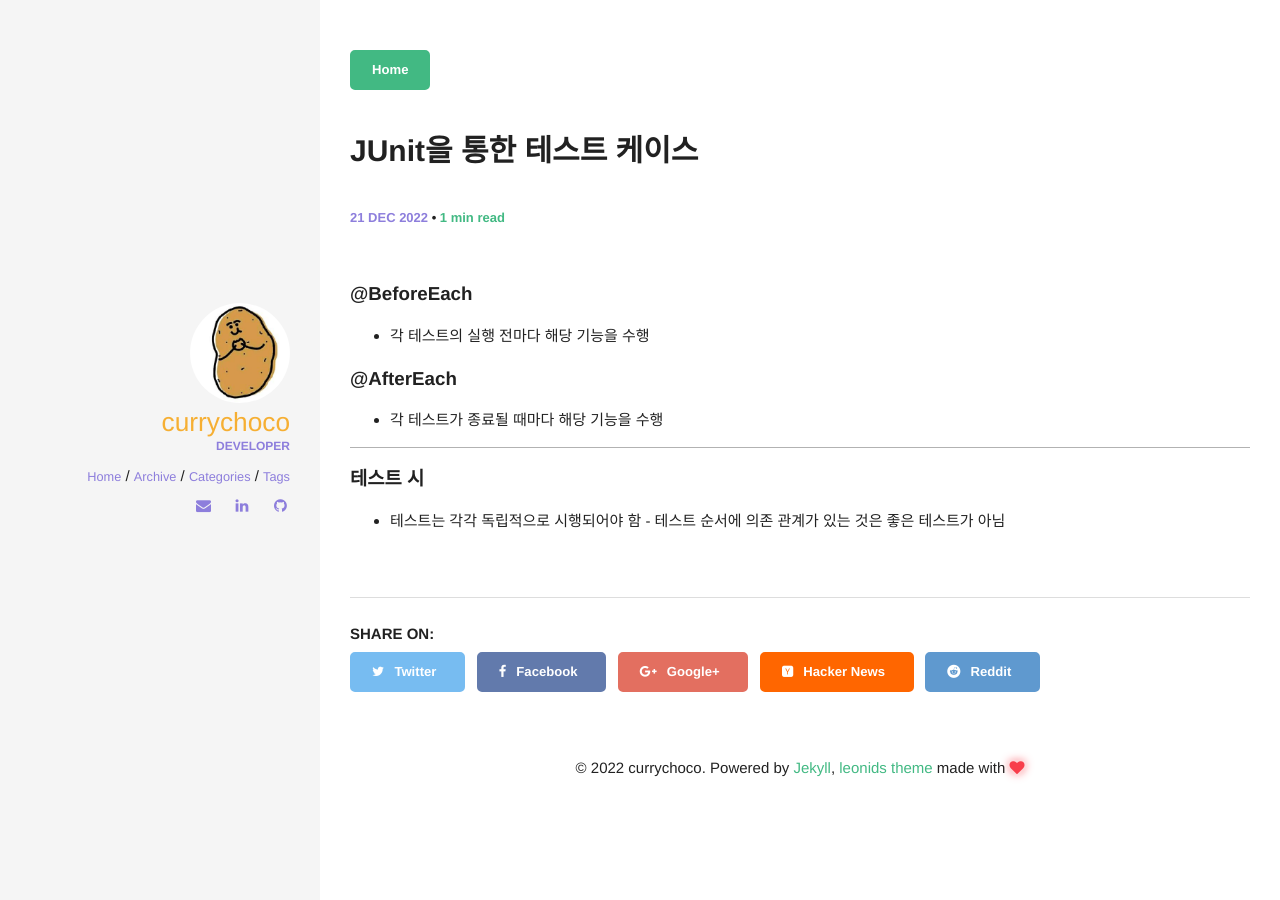
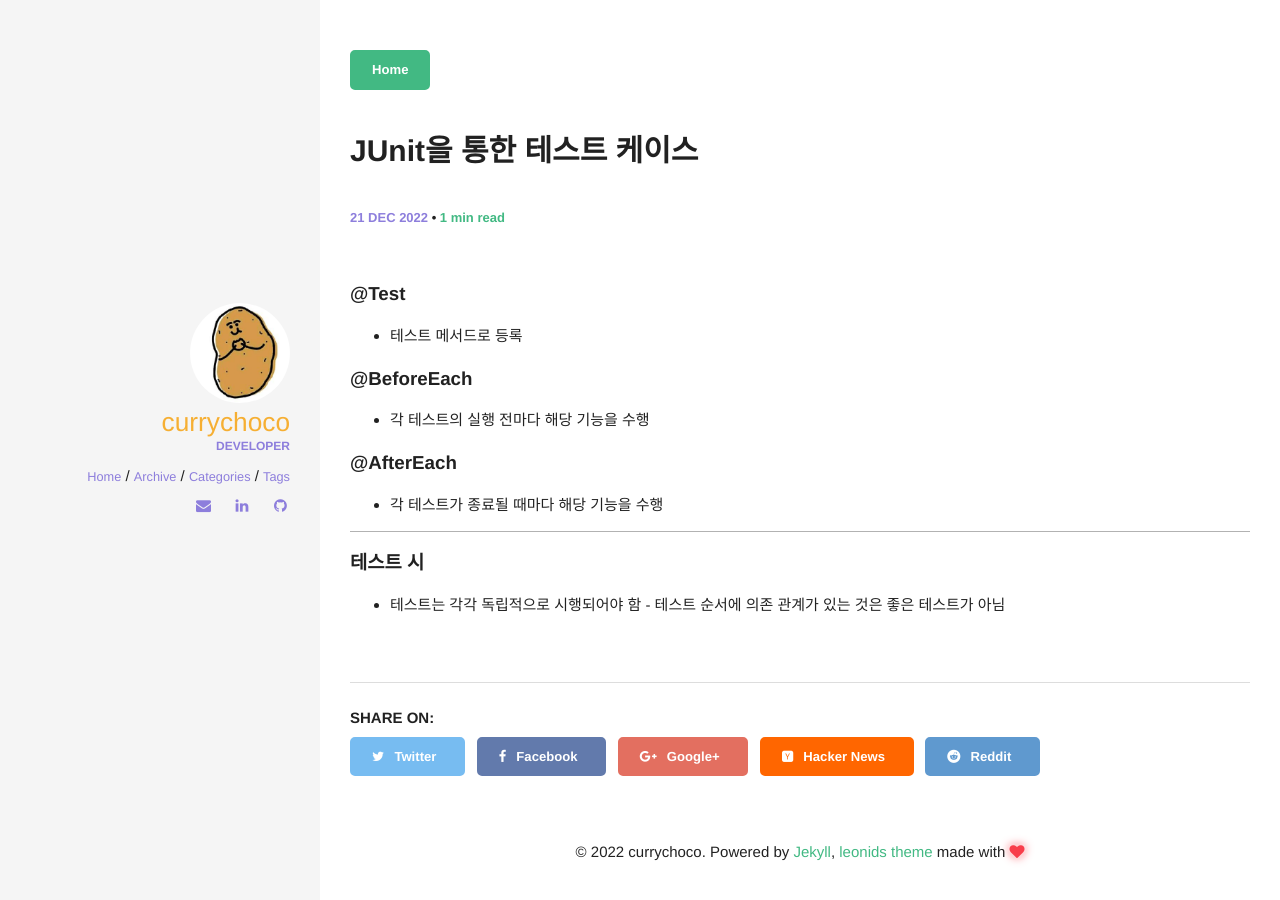
Before and after one commit to currychoco/currychoco.github.io, a Jekyll site: the page built from _posts/2022-12-21-테스트 케이스.md, in a window 1280 px wide. Built offline with Jekyll 4.4.1, drawn with Linux system fonts in a browser that asks for light colours; comment, search, counter and statistics services are not loaded.

Commit message:
Update 2022-12-21-테스트 케이스.md

```diff
--- a/_posts/2022-12-21-테스트 케이스.md
+++ b/_posts/2022-12-21-테스트 케이스.md
@@ -1,9 +1,12 @@
 ---
 layout: post
 title: JUnit을 통한 테스트 케이스
-categories: [스프링 핵심 원리]
+categories: [스프링 입문]
 comments: true
 ---
+
+#### @Test
+* 테스트 메서드로 등록
 
 #### @BeforeEach
 * 각 테스트의 실행 전마다 해당 기능을 수행
```
